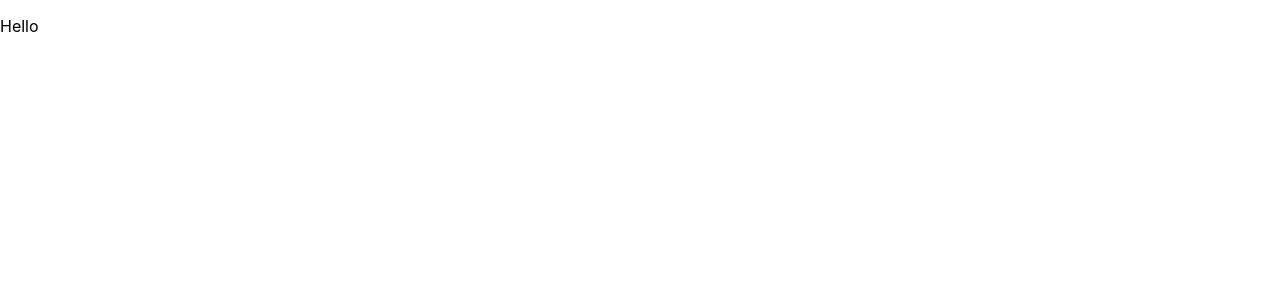
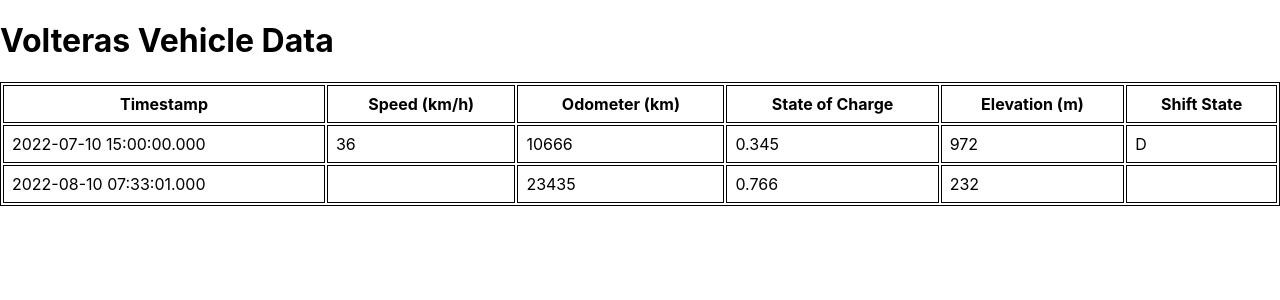
Before and after one commit to inspira/volteras-assignment, a React (Create React App) app in the folder frontend/: page / in a window 1280 px wide. Shown: the top 300 px of the page. Built offline with nearby package versions, Linux system fonts and the light colour scheme.

Commit message:
[main] Table component + API fetch with dummy data

```diff
--- /dev/null
+++ b/frontend/public/data/vehicle-data.json
@@ -0,0 +1,4 @@
+[
+  { "id": 1, "timestamp": "2022-07-10 15:00:00.000", "speed": 36, "odometer": 10666, "soc": 0.345, "elevation": 972, "shift_state": "D" },
+  { "id": 2, "timestamp": "2022-08-10 07:33:01.000", "speed": null, "odometer": 23435, "soc": 0.766, "elevation": 232, "shift_state": null }
+]
--- a/frontend/src/App.css
+++ b/frontend/src/App.css
@@ -0,0 +1,53 @@
+body {
+  margin: 0;
+  font-family: -apple-system, BlinkMacSystemFont, 'Segoe UI', 'Roboto', 'Oxygen',
+    'Ubuntu', 'Cantarell', 'Fira Sans', 'Droid Sans', 'Helvetica Neue',
+    sans-serif;
+  -webkit-font-smoothing: antialiased;
+  -moz-osx-font-smoothing: grayscale;
+}
+
+code {
+  font-family: source-code-pro, Menlo, Monaco, Consolas, 'Courier New',
+    monospace;
+}
+
+* {
+  box-sizing: border-box;
+}
+
+html {
+  font-family: sans-serif;
+}
+
+table {
+  width: 100%;
+  border: 1px solid black;
+}
+
+th,
+td {
+  border: 1px solid black;
+  padding: 0.5rem;
+}
+
+th span {
+  margin-right: 1rem;
+}
+
+input {
+  -webkit-appearance: none;
+  border: 1px solid gray;
+  padding: 0.5rem;
+  width: 100%;
+  max-width: 100%;
+  background: #f0f0f0;
+}
+
+.pagination {
+  margin-top: 0.25rem;
+  display: flex;
+  justify-content: space-between;
+  border: 1px solid black;
+  padding: 0.5rem;
+}
--- a/frontend/src/App.js
+++ b/frontend/src/App.js
@@ -1,13 +1,45 @@
 import './App.css';
+import Table from './Table'
+import React, { useState, useEffect } from 'react';
+
+const columns = [
+  { accessor: 'timestamp', label: 'Timestamp' },
+  { accessor: 'speed', label: 'Speed (km/h)' },
+  { accessor: 'odometer', label: 'Odometer (km)' },
+  { accessor: 'soc', label: 'State of Charge' },
+  { accessor: 'elevation', label: 'Elevation (m)' },
+  { accessor: 'shift_state', label: 'Shift State' },
+];
 
 function App() {
-  return (
+
+  const [data, setData] = useState();
+
+  function loadData() {
+    fetch("data/vehicle-data.json", { headers : {
+        'Content-Type': 'application/json',
+        'Accept': 'application/json'
+       }}).then(response => response.json())
+        .then(jsonData => setData(jsonData))
+        .catch((error) => {
+          console.error(error);
+        });
+  }
+
+  useEffect(() => {
+    if(data === undefined){
+      loadData()
+    }
+  }, [data])
+
+  return data && (
     <div className="App">
       <header className="App-header">
-        <p>
-          Hello
-        </p>
+        <h1>
+          Volteras Vehicle Data
+        </h1>
       </header>
+      <Table rows={data} columns={columns} />
     </div>
   );
 }
--- /dev/null
+++ b/frontend/src/Table.js
@@ -0,0 +1,29 @@
+const Table = ({ columns, rows }) => {
+  return (
+    <table>
+      <thead>
+        <tr>
+          {columns.map(column => {
+            return <th key={column.accessor}>{column.label}</th>
+          })}
+        </tr>
+      </thead>
+      <tbody>
+        {rows.map(row => {
+          return (
+            <tr key={row.id}>
+              {columns.map(column => {
+                if (column.format) {
+                  return <td key={column.accessor}>{column.format(row[column.accessor])}</td>
+                }
+                return <td key={column.accessor}>{row[column.accessor]}</td>
+              })}
+            </tr>
+          )
+        })}
+      </tbody>
+    </table>
+  )
+}
+
+export default Table;
--- a/frontend/src/index.css
+++ /dev/null
@@ -1,13 +0,0 @@
-body {
-  margin: 0;
-  font-family: -apple-system, BlinkMacSystemFont, 'Segoe UI', 'Roboto', 'Oxygen',
-    'Ubuntu', 'Cantarell', 'Fira Sans', 'Droid Sans', 'Helvetica Neue',
-    sans-serif;
-  -webkit-font-smoothing: antialiased;
-  -moz-osx-font-smoothing: grayscale;
-}
-
-code {
-  font-family: source-code-pro, Menlo, Monaco, Consolas, 'Courier New',
-    monospace;
-}
--- a/frontend/src/index.js
+++ b/frontend/src/index.js
@@ -1,6 +1,5 @@
 import React from 'react';
 import ReactDOM from 'react-dom/client';
-import './index.css';
 import App from './App';
 import reportWebVitals from './reportWebVitals';
 
```
